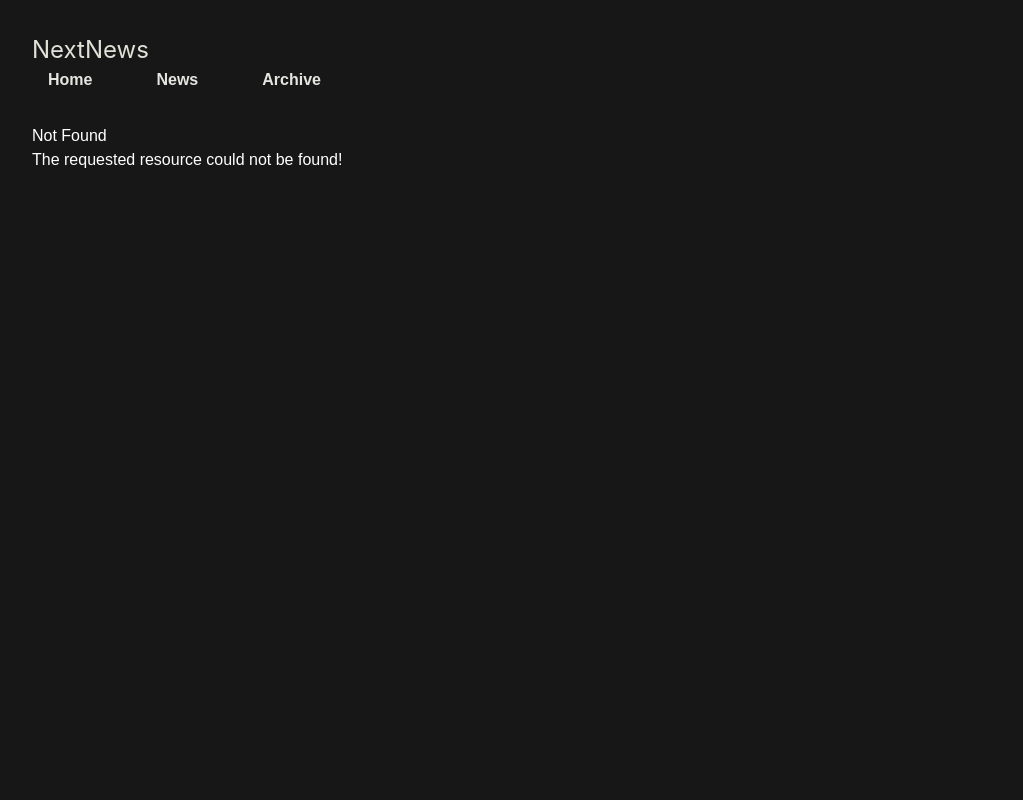
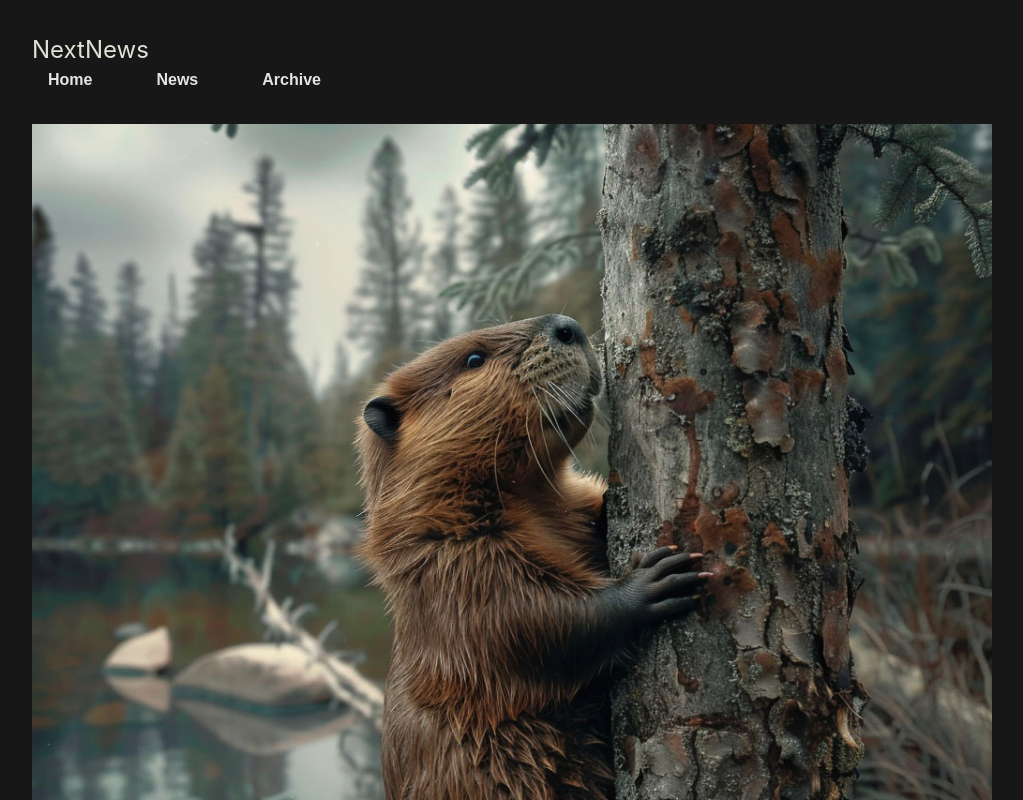
Before and after one commit to eakkawat/nextjsnews, a Next.js app: page /news/beaver-plague/image in a window 1280 px wide. Before the commit this address had no page. Shown: the top 800 px of the page, without its empty margins (128-1151 px from the left). Built offline with nearby package versions, Linux system fonts and the light colour scheme.

Commit message:
Add nested route inside dynamic route 'slug'

```diff
--- /dev/null
+++ b/src/app/news/[slug]/image/page.tsx
@@ -0,0 +1,28 @@
+import { DUMMY_NEWS } from '@/dummy-news';
+import Image from 'next/image';
+import { notFound } from 'next/navigation';
+
+function ImagePage({
+  params,
+}: {
+  params: {
+    slug: string;
+  };
+}) {
+  const newsItemSlug = params.slug;
+  const newsItem = DUMMY_NEWS.find((item) => item.slug === newsItemSlug);
+
+  if (!newsItem) notFound();
+
+  return (
+    <div className='fullscreen-image'>
+      <Image
+        src={`/images/news/${newsItem.image}`}
+        alt={newsItem.title}
+        width={1000}
+        height={500}
+      />
+    </div>
+  );
+}
+export default ImagePage;
--- a/src/app/news/[slug]/page.tsx
+++ b/src/app/news/[slug]/page.tsx
@@ -1,6 +1,7 @@
 import Image from 'next/image';
 import { DUMMY_NEWS } from '@/dummy-news';
 import { notFound } from 'next/navigation';
+import Link from 'next/link';
 
 function NewsDetailPage({ params }: { params: { slug: string } }) {
   const newsSlug = params.slug;
@@ -13,12 +14,14 @@
   return (
     <article className='news-article'>
       <header>
+        <Link href={`/news/${newsItem.slug}/image`}>
           <Image
             width={200}
             height={200}
             src={`/images/news/${newsItem.image}`}
             alt={newsItem.title}
           />
+        </Link>
         <h1>{newsItem.title}</h1>
         <time dateTime={newsItem.date}>{newsItem.date}</time>
       </header>
```
Lines whose indentation alone changed are shown as unchanged.
